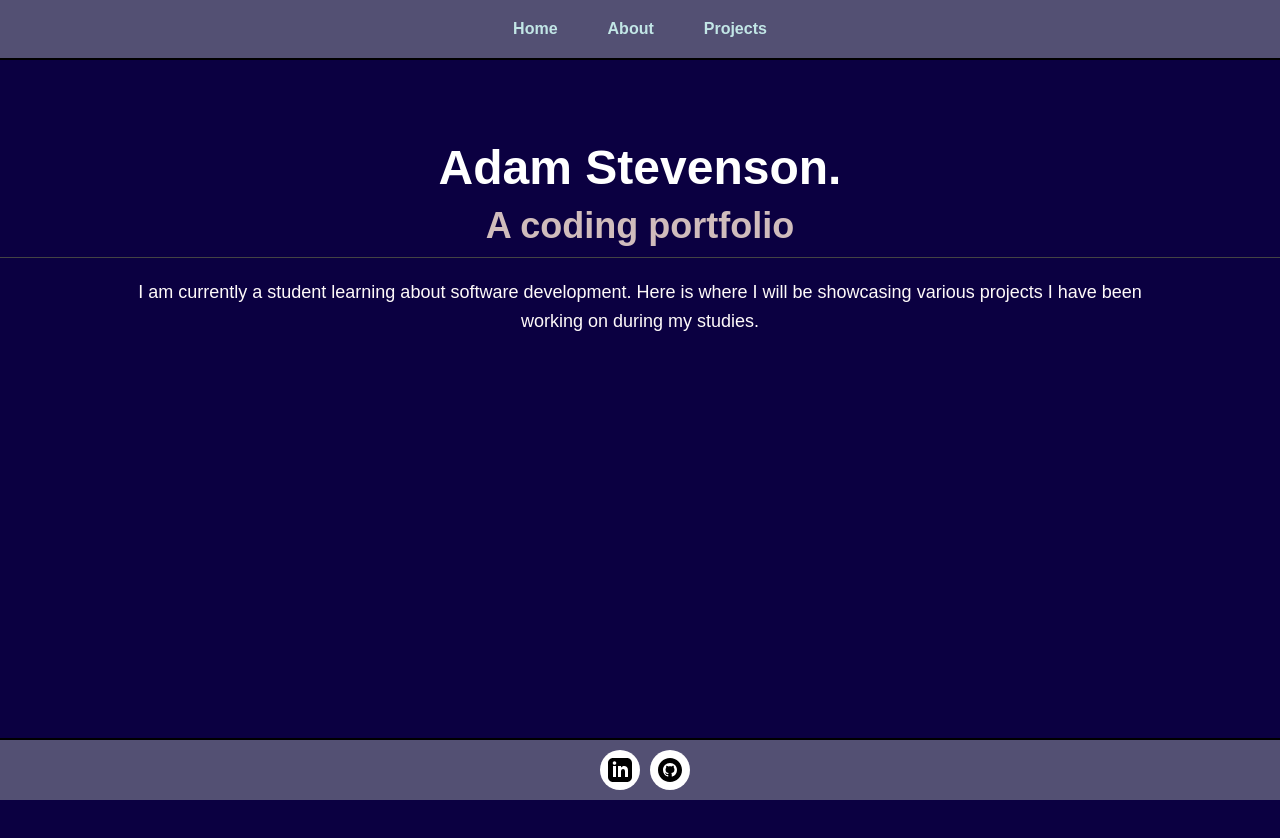
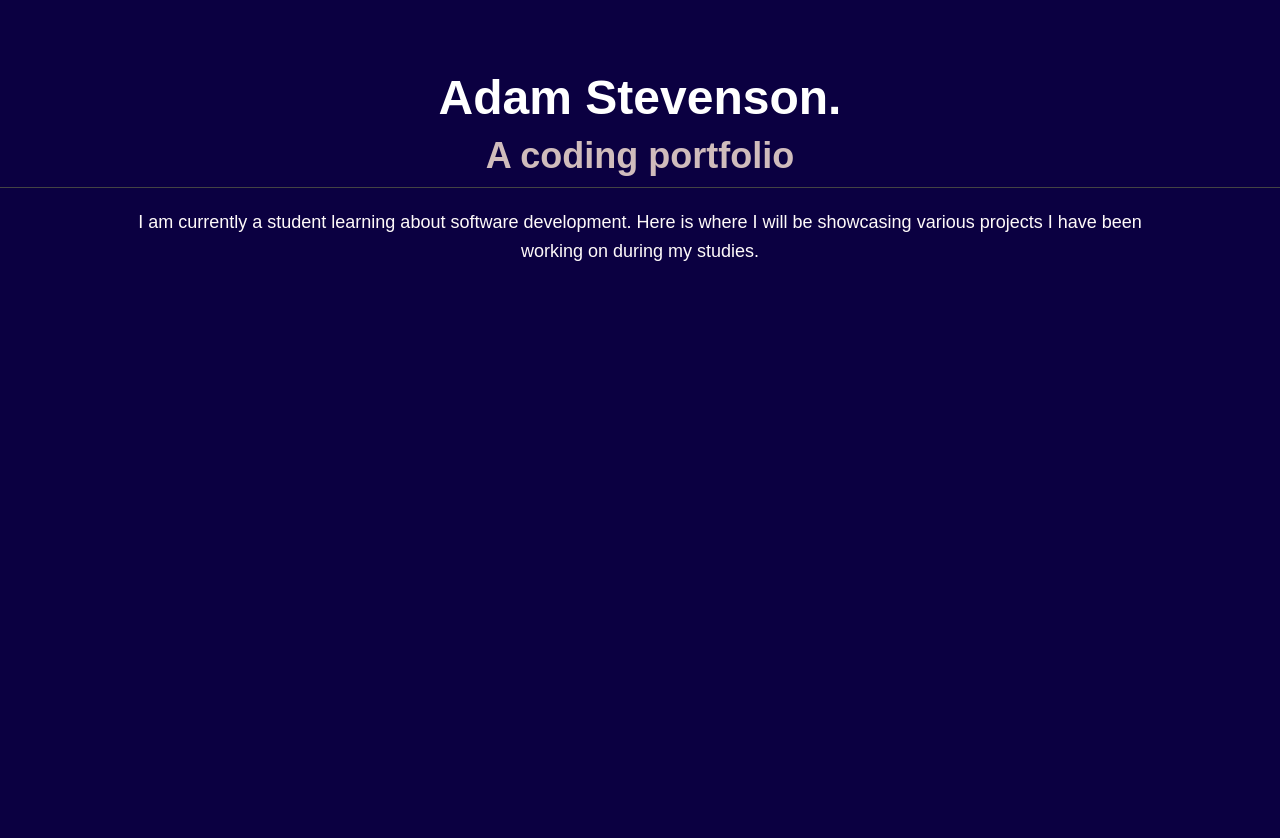
Before and after one commit to Adam-S988/Portfolio, a React (Create React App) app in the folder my-portfolio/: page / in a window 1280 px wide. Shown: the top 838 px of the page. Built offline with nearby package versions, Linux system fonts and the light colour scheme.

Commit message:
Fix index.js

```diff
--- a/my-portfolio/src/index.js
+++ b/my-portfolio/src/index.js
@@ -1,20 +1,17 @@
 import React from "react";
 import ReactDOM from "react-dom/client";
 import "./index.css";
-import App from "./App";
+import { BrowserRouter } from "react-router-dom";
+import Main from "./Pages/Main";
 import reportWebVitals from "./reportWebVitals";
-import { BrowserRouter } from "react-router-dom";
 
 const root = ReactDOM.createRoot(document.getElementById("root"));
 root.render(
   <BrowserRouter>
     <React.StrictMode>
-      <App />
+      <Main />
     </React.StrictMode>
   </BrowserRouter>
 );
 
-// If you want to start measuring performance in your app, pass a function
-// to log results (for example: reportWebVitals(console.log))
-// or send to an analytics endpoint. Learn more: https://bit.ly/CRA-vitals
 reportWebVitals();
```
